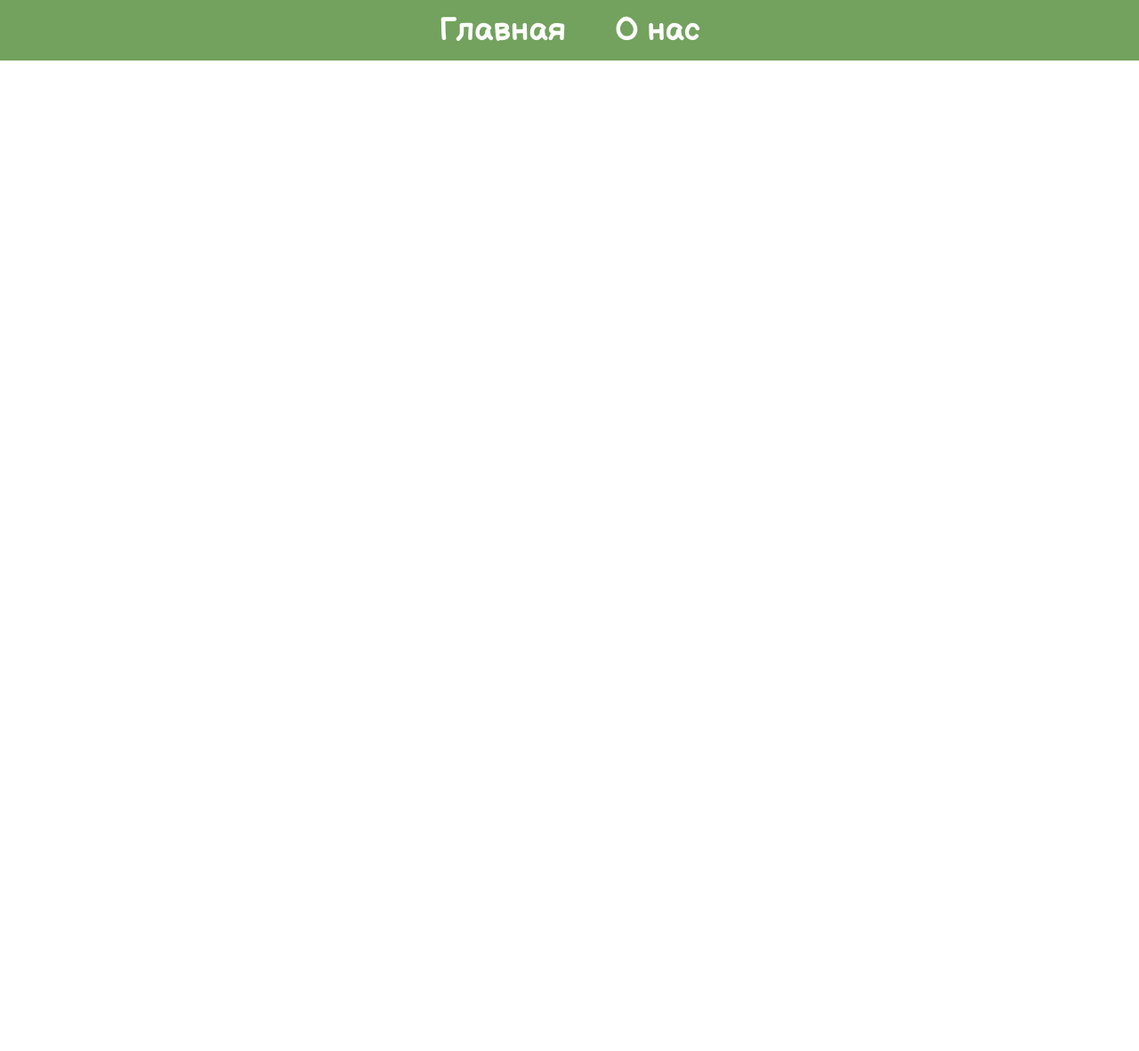
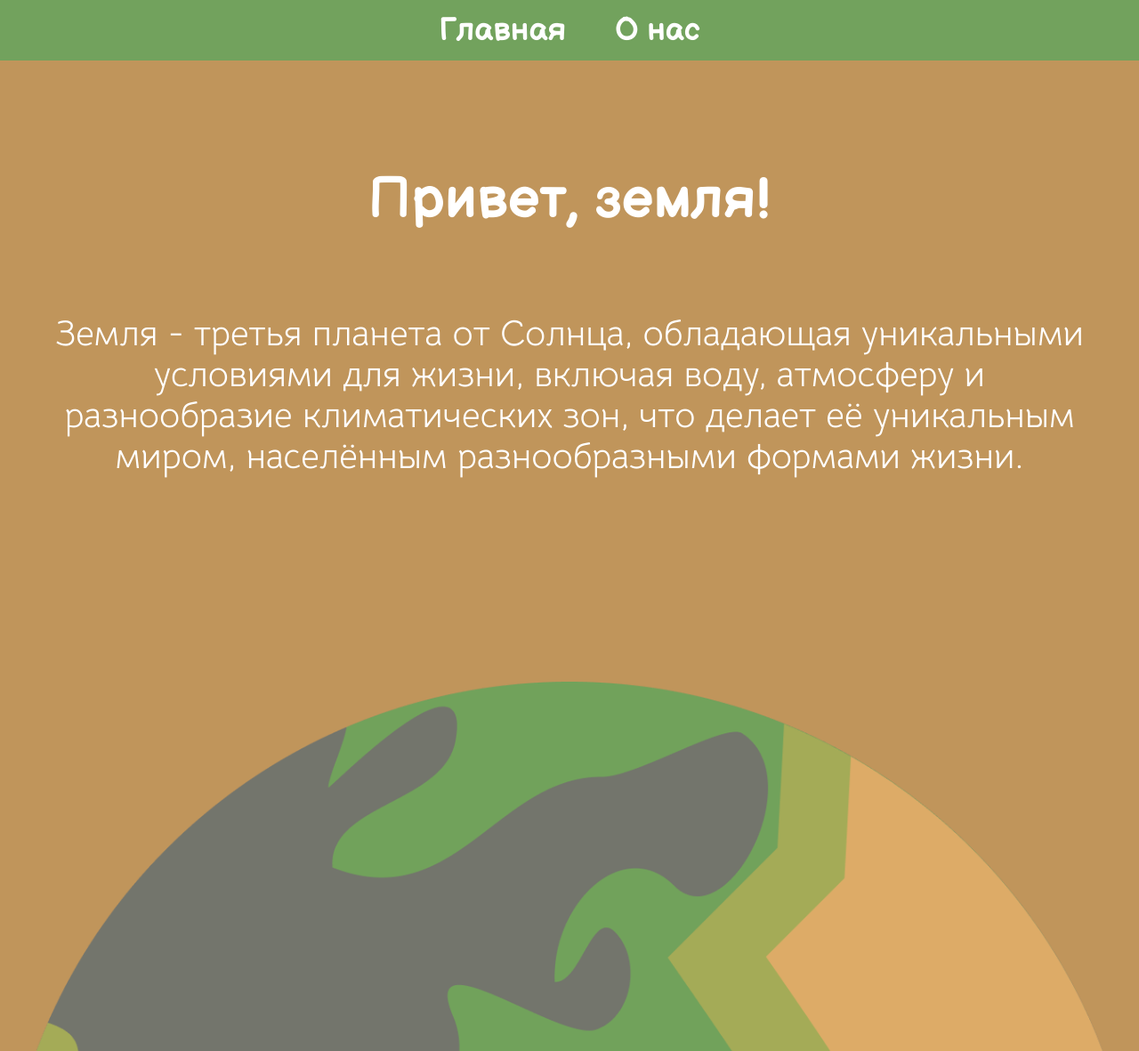
Before and after one commit to Kustiche/star-time-second, a website built with Vite: page index.html in a window 1280 px wide. Shown: the whole page at 89% size. Before the commit the page ends 800 px from the top, so only its background shows below. Built offline with nearby package versions, Linux system fonts and the light colour scheme.

Commit message:
✨ feat(hero): сверстал секцию hero

```diff
--- a/index.html
+++ b/index.html
@@ -24,8 +24,14 @@
 
   <div class="site-container">
     <main>
-      <section class="hero">
-        <div class="container"></div>
+      <section class="hero section">
+        <div class="container">
+          <h1 class="section__title">Привет, земля!</h1>
+          <p class="section__text">Земля - третья планета от Солнца, обладающая уникальными условиями для жизни, включая
+            воду, атмосферу и разнообразие
+            климатических зон, что делает её уникальным миром, населённым разнообразными формами жизни.</p>
+        </div>
+        <img class="hero__background" src="./src/resources/img/earth.webp" alt="Планета земля на фоне">
       </section>
     </main>
   </div>
--- a/src/scss/_interface.scss
+++ b/src/scss/_interface.scss
@@ -12,7 +12,6 @@
 
 	&__link {
 		font-family: 'BalsamiqSans', sans-serif;
-		font-weight: 700;
 		text-align: center;
 		transition: color 0.4s;
 
@@ -21,3 +20,21 @@
 		}
 	}
 }
+
+.section {
+	padding: 385px 0;
+
+	&__title {
+		margin: 0;
+		margin-bottom: 90px;
+		font-family: 'BalsamiqSans', sans-serif;
+		@include adaptive-font(64, 28);
+		text-align: center;
+	}
+
+	&__text {
+		margin: 0;
+		@include adaptive-font(40, 18);
+		text-align: center;
+	}
+}
--- a/src/scss/chunk/_header.scss
+++ b/src/scss/chunk/_header.scss
@@ -3,4 +3,8 @@
 .header {
 	padding: 33px 0;
 	background-color: var(--asparagus-color);
+
+	@media (max-width: 768px) {
+		padding: 25px 0;
+	}
 }
--- a/src/scss/chunk/_hero.scss
+++ b/src/scss/chunk/_hero.scss
@@ -1 +1,17 @@
 @use '../mixins/adaptive-font' as *;
+
+.hero {
+	position: relative;
+	padding-top: 120px;
+	padding-bottom: 645px;
+	background-color: #c0955b;
+
+	&__background {
+		position: absolute;
+		bottom: 0;
+		left: 50%;
+		max-width: 1348px;
+		width: 100%;
+		transform: translateX(-50%);
+	}
+}
```
Also changed, not shown: src/resources/img/earth.webp (added).
